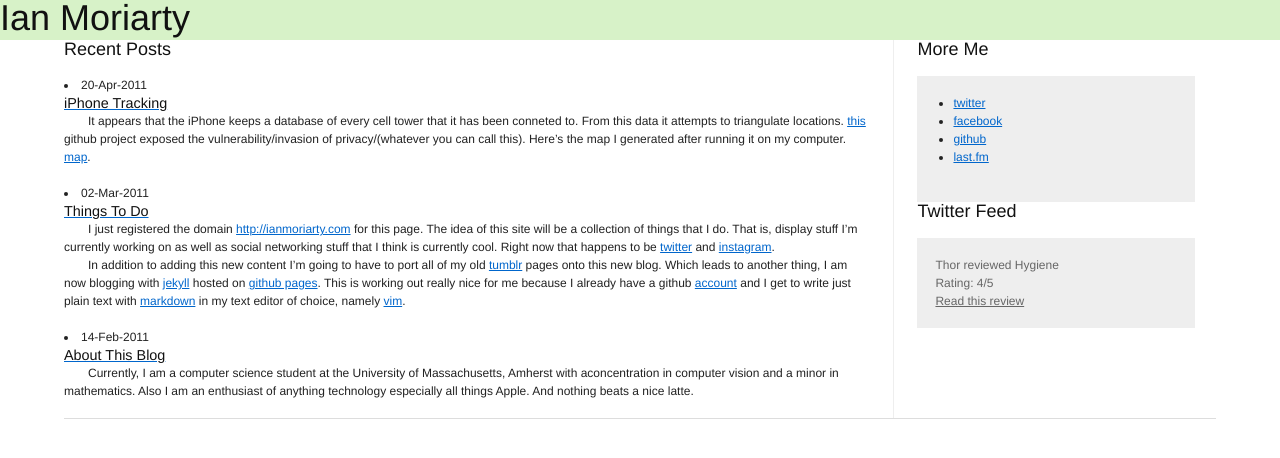
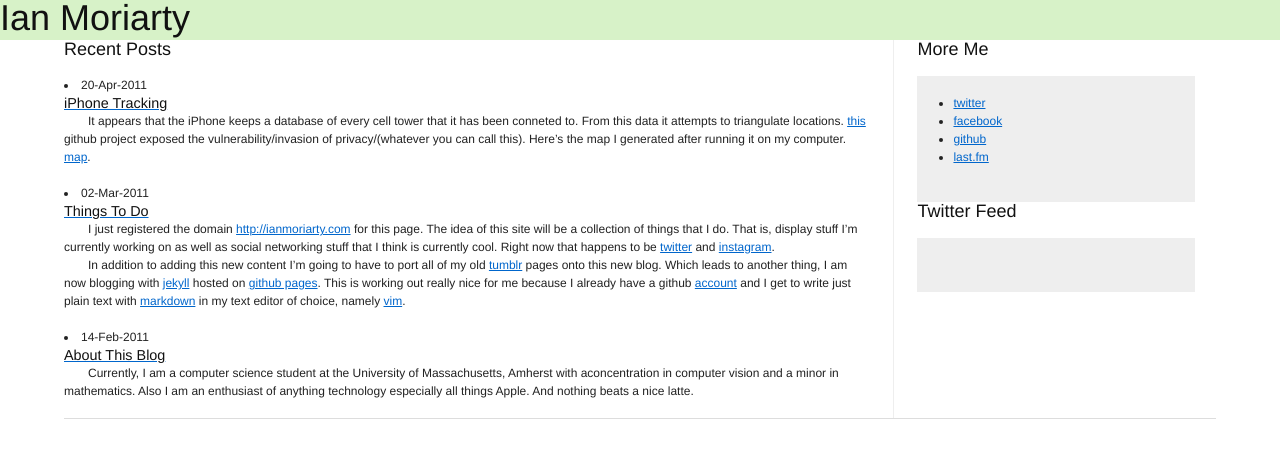
Before and after one commit to iann/website, a Jekyll site: the page built from index.html, in a window 1280 px wide. Shown: the top 458 px of the page. Built offline with Jekyll 4.4.1, drawn with Linux system fonts in a browser that asks for light colours; Markdown is read by kramdown in place of the engine named in the settings.

Commit message:
twitter integration

```diff
--- a/_layouts/default.html
+++ b/_layouts/default.html
@@ -40,12 +40,18 @@
     <div class="prepend-top" id="recent-reviews">
       <h3 class="twitter">Twitter Feed</h3>
         <div class="box">
-          <span class="quiet">Thor reviewed Hygiene</span>
-          <div class="quiet">Rating: 4/5</div>
-          <a href="#" class="quiet">Read this review</a>
+          <ul id="twitter_update_list"></ul>
         </div>
       </div>
     </div>
+<!-- Begin Twitter Script -->
+
+<!-- Remove "<USERNAME>" and replace it with your Twitter username. Then select the number of tweets you want showing where it says COUNT=<insert a number> By Defaut, it is 1 -->
+
+<script type="text/javascript" src="http://twitter.com/javascripts/blogger.js"></script>
+<script type="text/javascript" src="http://twitter.com/statuses/user_timeline/iann.json?callback=twitterCallback2&count=5"></script>
+
+<!-- End Twitter Script -->
 
   <hr />
 
```
